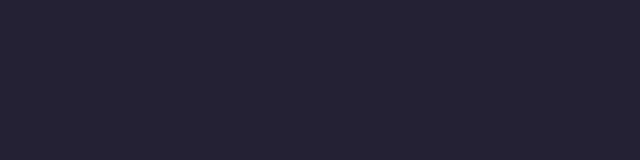
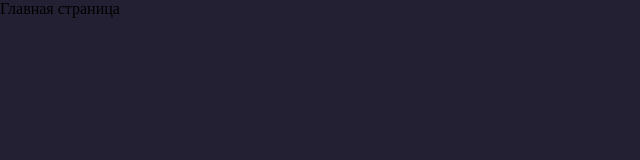
Before and after one commit to Denisoov/pawnshop, a Nuxt app: page / in a window 1280 px wide. Shown: the top 160 px of the page, without its empty margins (0-640 px from the left). Built offline with nearby package versions, Linux system fonts and the light colour scheme.

Commit message:
Добавил текст

```diff
--- a/pages/index.vue
+++ b/pages/index.vue
@@ -1,5 +1,6 @@
 <template>
   <div>
+    Главная страница
   </div>
 </template>
 
```
Also changed, not shown: 1 other file (tests, documents, lock files or other folders).
